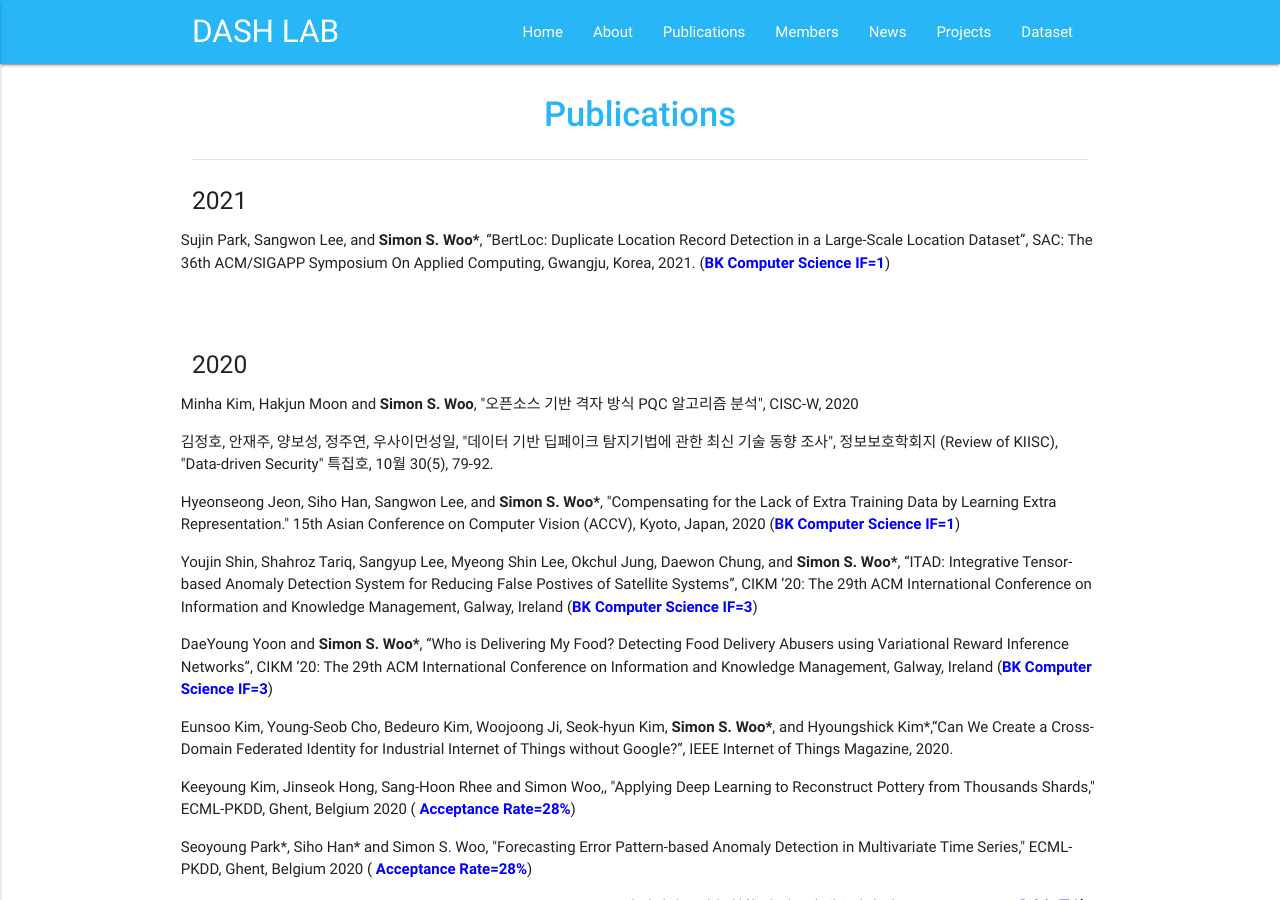
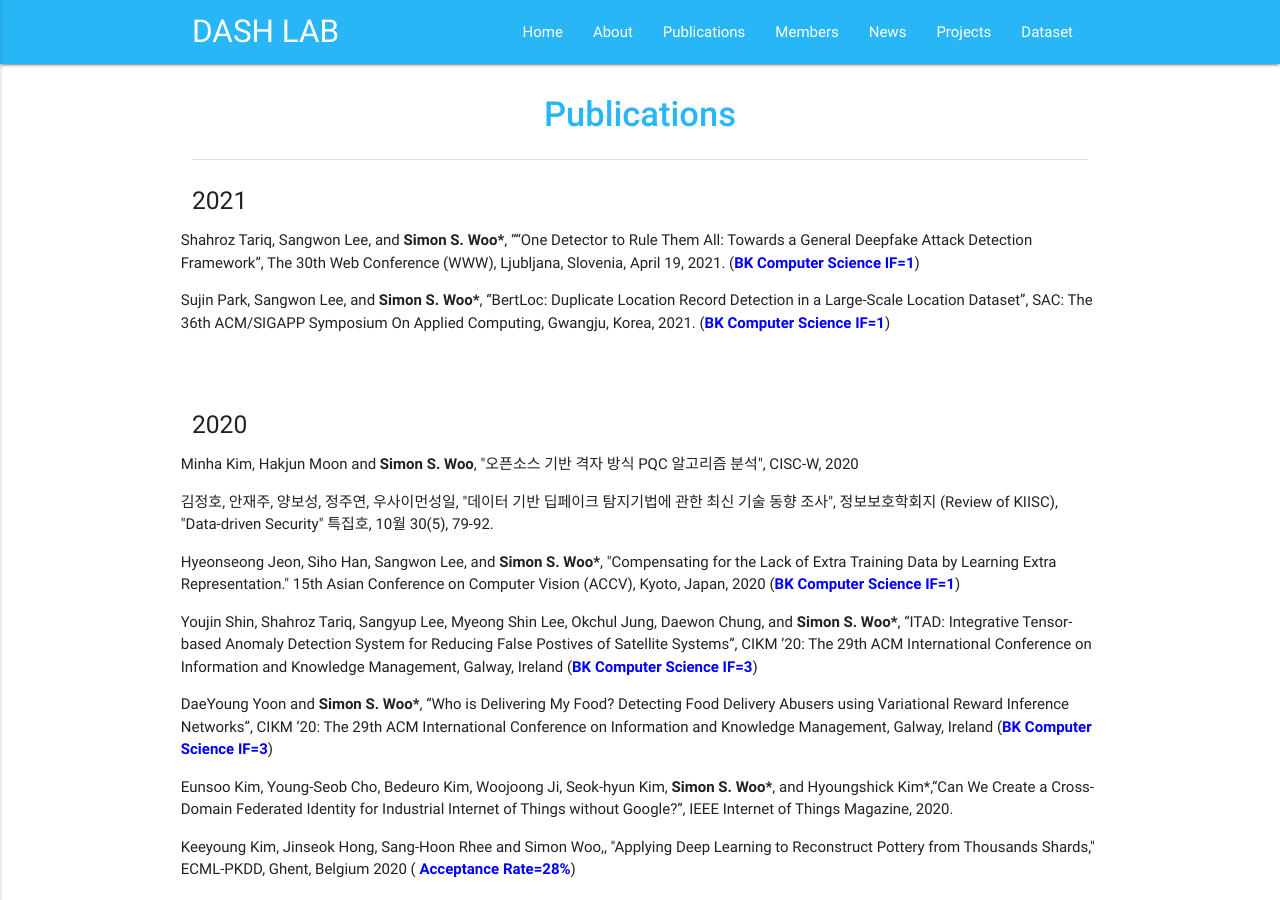
Before and after one commit to Yurim990507/DASH-Lab.github.io, a Jekyll site: the page built from example2.md, in a window 1280 px wide and 900 px high. Built offline with Jekyll 4.4.1, drawn with Linux system fonts in a browser that asks for light colours.

Commit message:
Update example2.md

```diff
--- a/example2.md
+++ b/example2.md
@@ -12,8 +12,11 @@ permalink: /Publications/
     <h5>2021</h5>
     <div class="row">
 
+<p> Shahroz Tariq, Sangwon Lee, and <b>Simon S. Woo*</b>, ““One Detector to Rule Them All: Towards a General Deepfake Attack Detection Framework”, The 30th Web Conference (WWW),  Ljubljana, Slovenia, April 19, 2021.  (<b><font color='blue'>BK Computer Science IF=1</font></b>)</p>
+
 <p> Sujin Park, Sangwon Lee, and <b>Simon S. Woo*</b>, “BertLoc: Duplicate Location Record Detection in a Large-Scale Location Dataset”, SAC: The 36th ACM/SIGAPP Symposium On Applied Computing, Gwangju, Korea, 2021.  (<b><font color='blue'>BK Computer Science IF=1</font></b>)</p>
-    </div>
+
+</div>
 </div>
 
 
```
